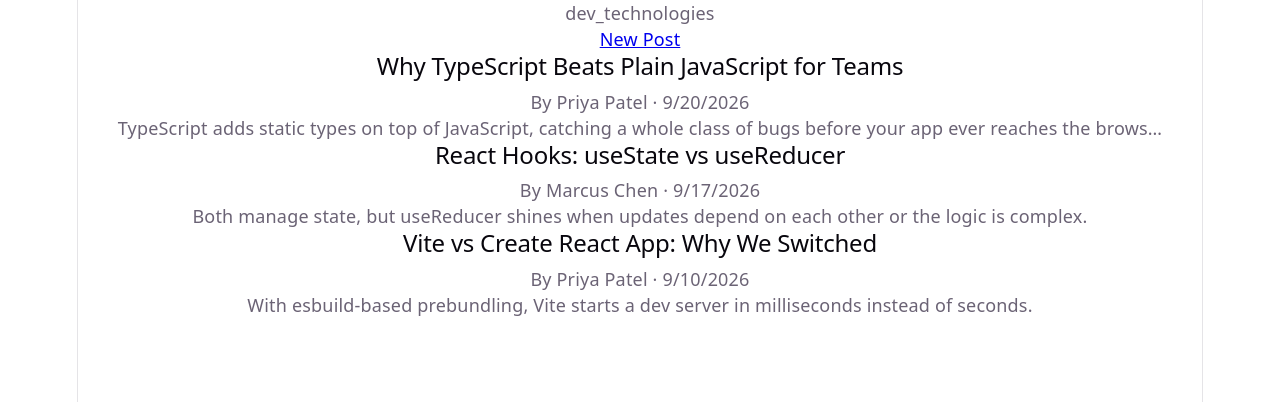
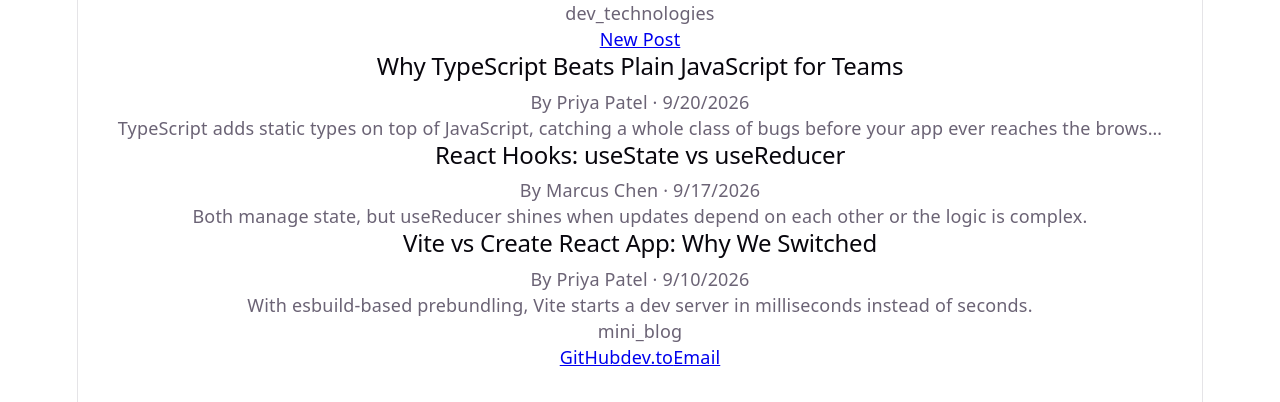
Before and after one commit to emery-bughunter/Mini-Blog, a React (Vite) app: page / in a window 1280 px wide. Shown: the top 402 px of the page. Built offline with nearby package versions, Linux system fonts and the light colour scheme.

Commit message:
feat: add Footer with contact links

```diff
--- a/src/app.tsx
+++ b/src/app.tsx
@@ -1,9 +1,8 @@
 import Header from './components/Header'
 import PostList from './components/postlist.tsx'
 import './App.css'
+import Footer from './components/Footer.tsx'
 
-// App renders the two top-level pieces of the page: the header and the
-// blog post list. It holds no state of its own — components stay self-contained.
 function App() {
   return (
     <>
@@ -11,6 +10,7 @@
       <main>
         <PostList />
       </main>
+      <Footer />
     </>
   )
 }
--- /dev/null
+++ b/src/components/Footer.tsx
@@ -0,0 +1,12 @@
+const Footer = () => (
+  <footer>
+    <span className="brand">mini_blog</span>
+    <nav className="contact">
+      <a href="https://github.com" target="_blank" rel="noreferrer">GitHub</a>
+      <a href="https://dev.to" target="_blank" rel="noreferrer">dev.to</a>
+      <a href="mailto:hello@devinsights.dev">Email</a>
+    </nav>
+  </footer>
+)
+
+export default Footer
```
